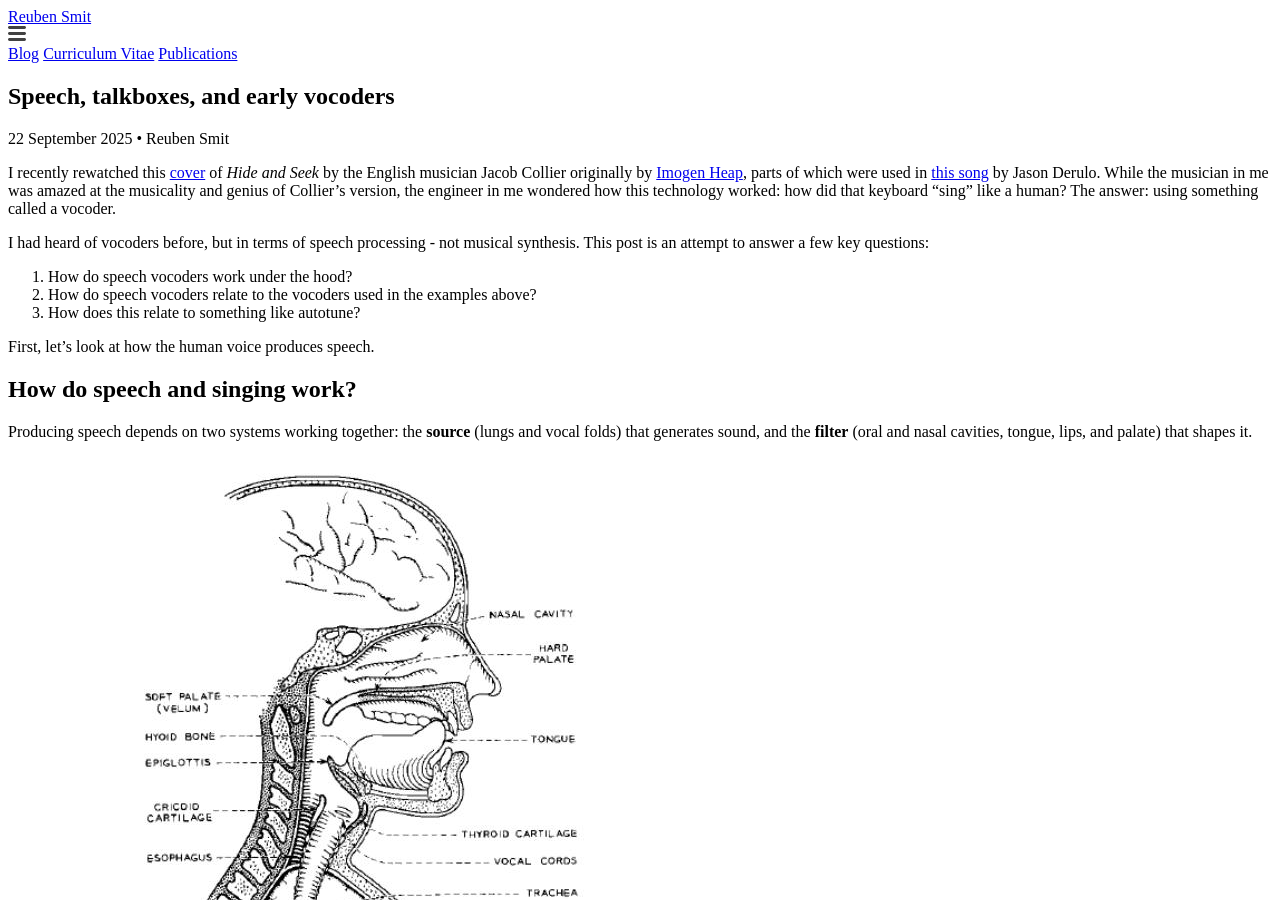
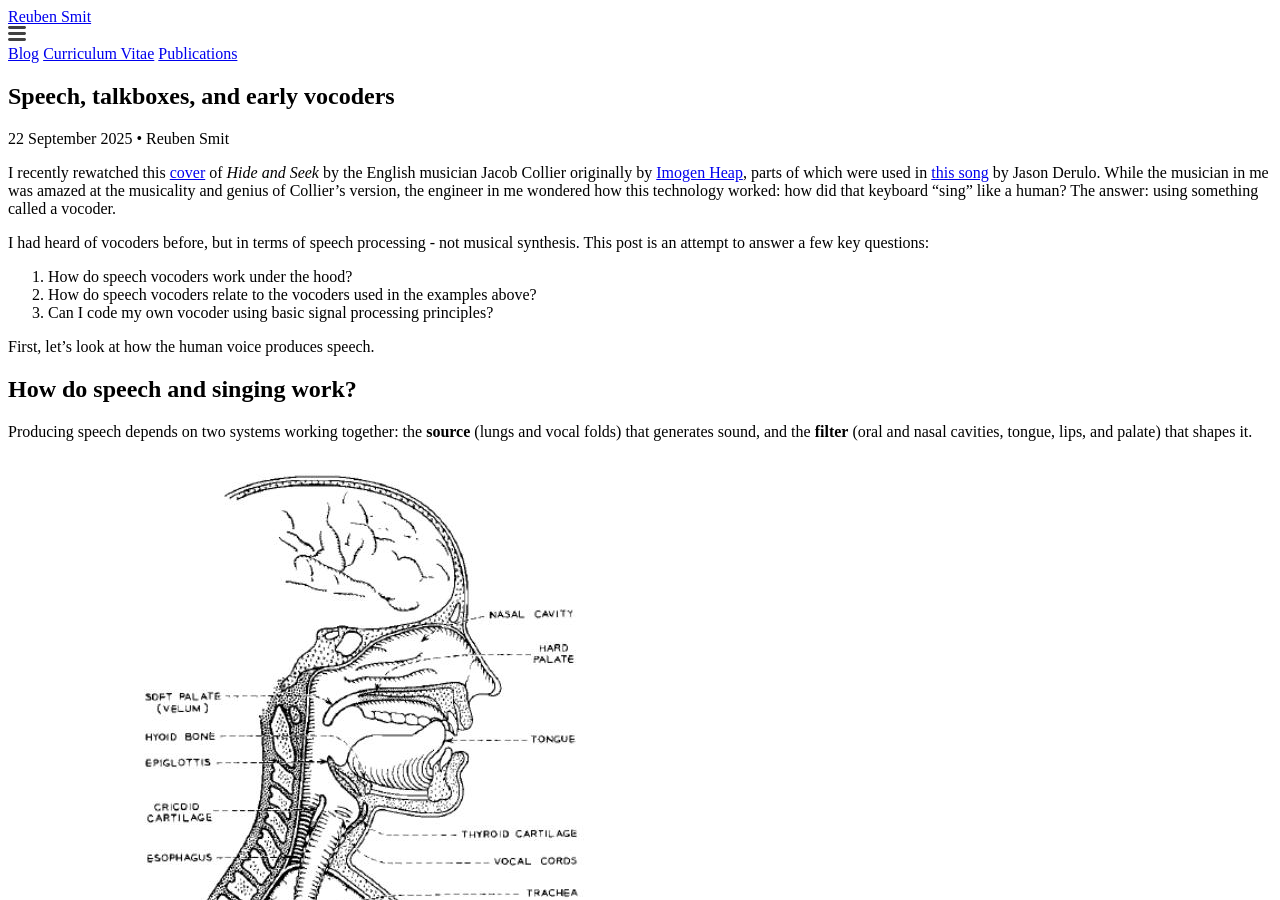
Before and after one commit to Reubix29/Reubix29.github.io, a Jekyll site: the page built from blog/vocoders_part_1.md, in a window 1280 px wide and 900 px high. Built offline with Jekyll 4.4.1, drawn with Linux system fonts in a browser that asks for light colours; formulas are drawn with MathJax 3; a style sheet for code colours, icons or effects is not loaded.

Commit message:
removed a line

```diff
--- a/blog/vocoders_part_1.md
+++ b/blog/vocoders_part_1.md
@@ -12,7 +12,7 @@ I had heard of vocoders before, but in terms of speech processing - not musical
 
 1. How do speech vocoders work under the hood?
 2. How do speech vocoders relate to the vocoders used in the examples above?
-3. How does this relate to something like autotune?
+3. Can I code my own vocoder using basic signal processing principles?
 
 First, let's look at how the human voice produces speech.
 
```
